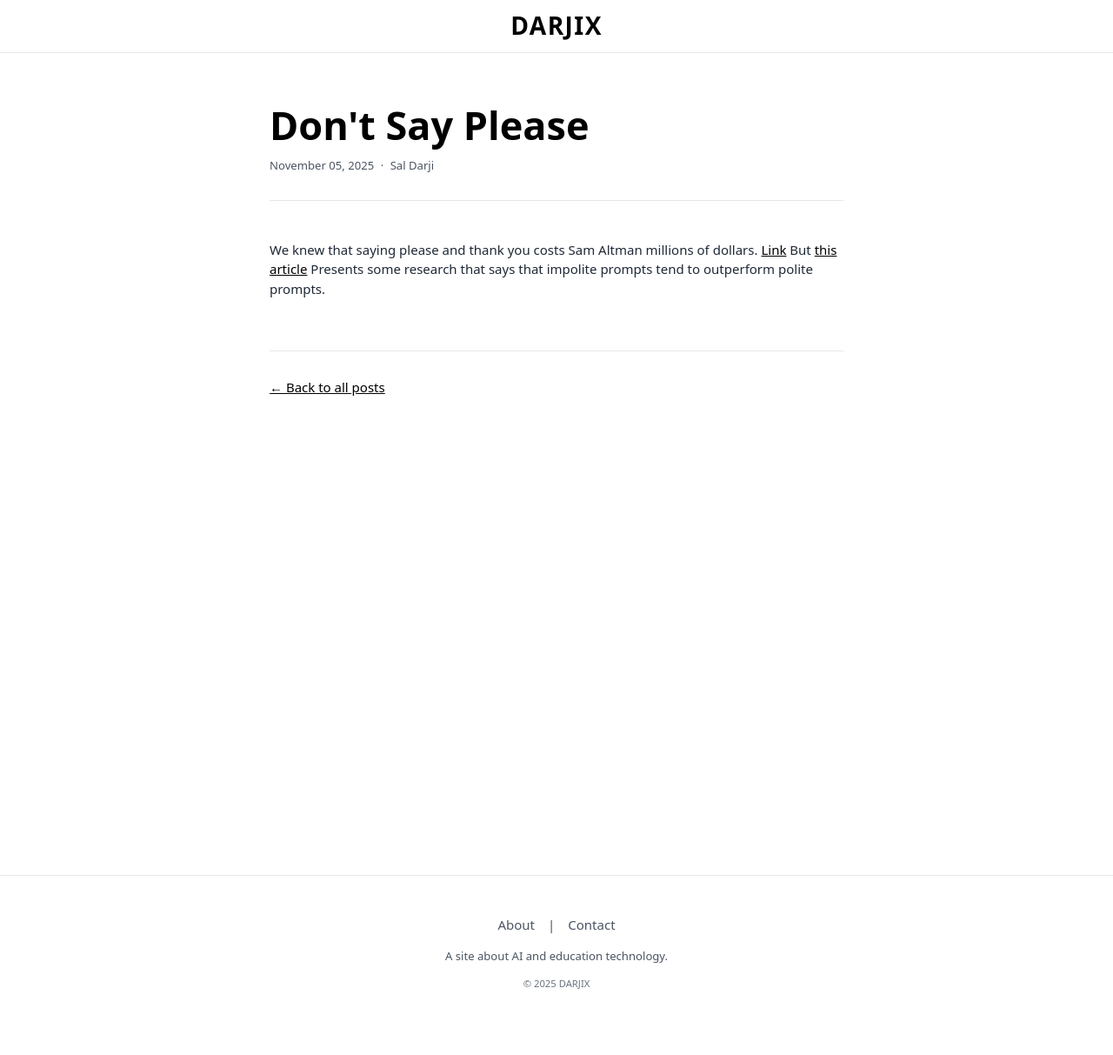
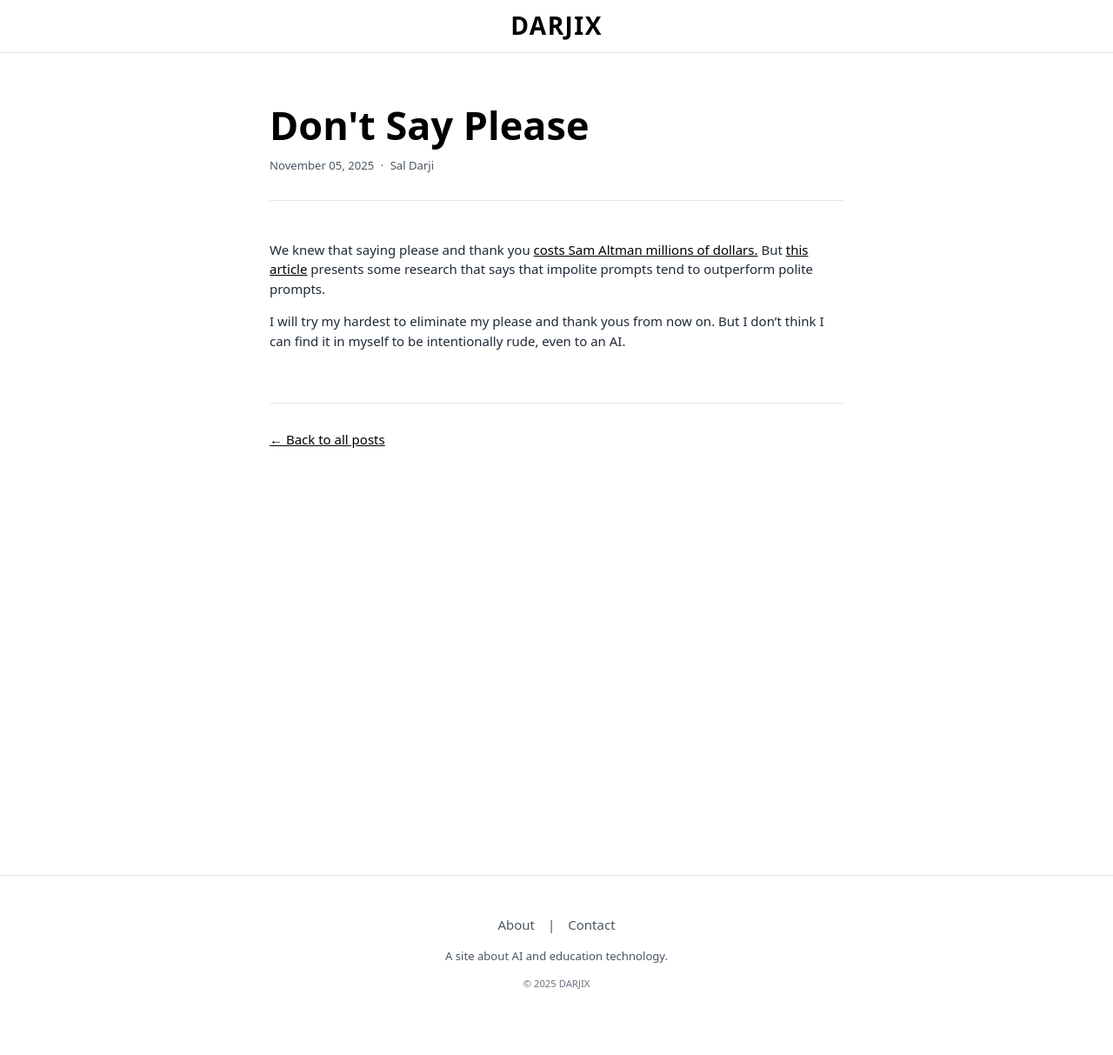
Before and after one commit to saldarji/darjix, a Jekyll site: the page built from _posts/2025-11-05-Dont-Say-Please.md, in a window 1280 px wide. Shown: the whole page at 87% size. Built offline with Jekyll 4.4.1, drawn with Linux system fonts in a browser that asks for light colours.

Commit message:
Update Don't Say Please article

```diff
--- a/_posts/2025-11-05-Dont-Say-Please.md
+++ b/_posts/2025-11-05-Dont-Say-Please.md
@@ -5,4 +5,6 @@ date: 2025-11-05
 author: "Sal Darji"
 ---
 
-We knew that saying please and thank you costs Sam Altman millions of dollars. [Link](https://qz.com/open-ai-sam-altman-chatgpt-gpt4-please-thank-you-1851777047) But [this article](https://www.zdnet.com/article/want-better-chatgpt-responses-try-this-surprising-trick-researchers-say/#ftag=CAD-03-10abf5f) Presents some research that says that impolite prompts tend to outperform polite prompts.
+We knew that saying please and thank you [costs Sam Altman millions of dollars.](https://qz.com/open-ai-sam-altman-chatgpt-gpt4-please-thank-you-1851777047) But [this article](https://www.zdnet.com/article/want-better-chatgpt-responses-try-this-surprising-trick-researchers-say/#ftag=CAD-03-10abf5f) presents some research that says that impolite prompts tend to outperform polite prompts.
+
+I will try my hardest to eliminate my please and thank yous from now on. But I don't think I can find it in myself to be intentionally rude, even to an AI.
```
